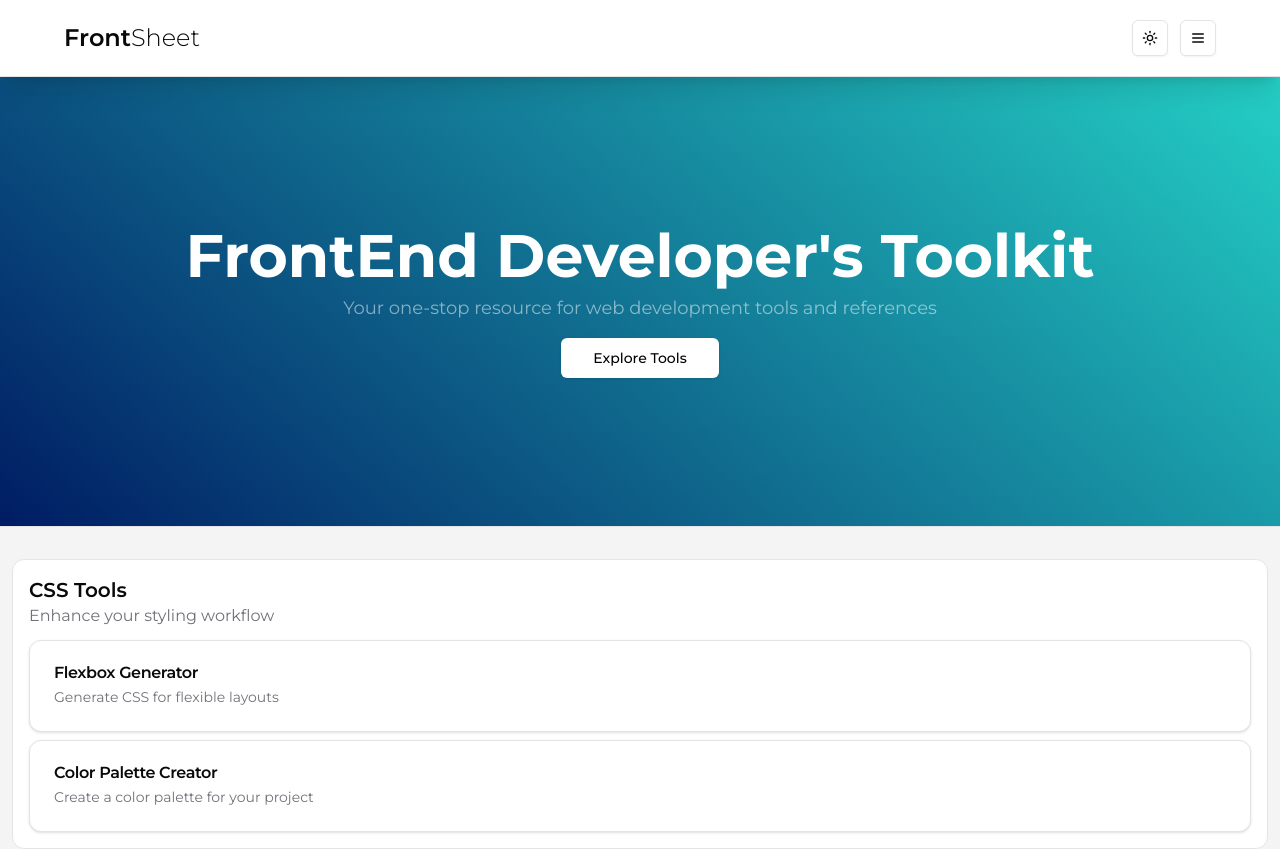
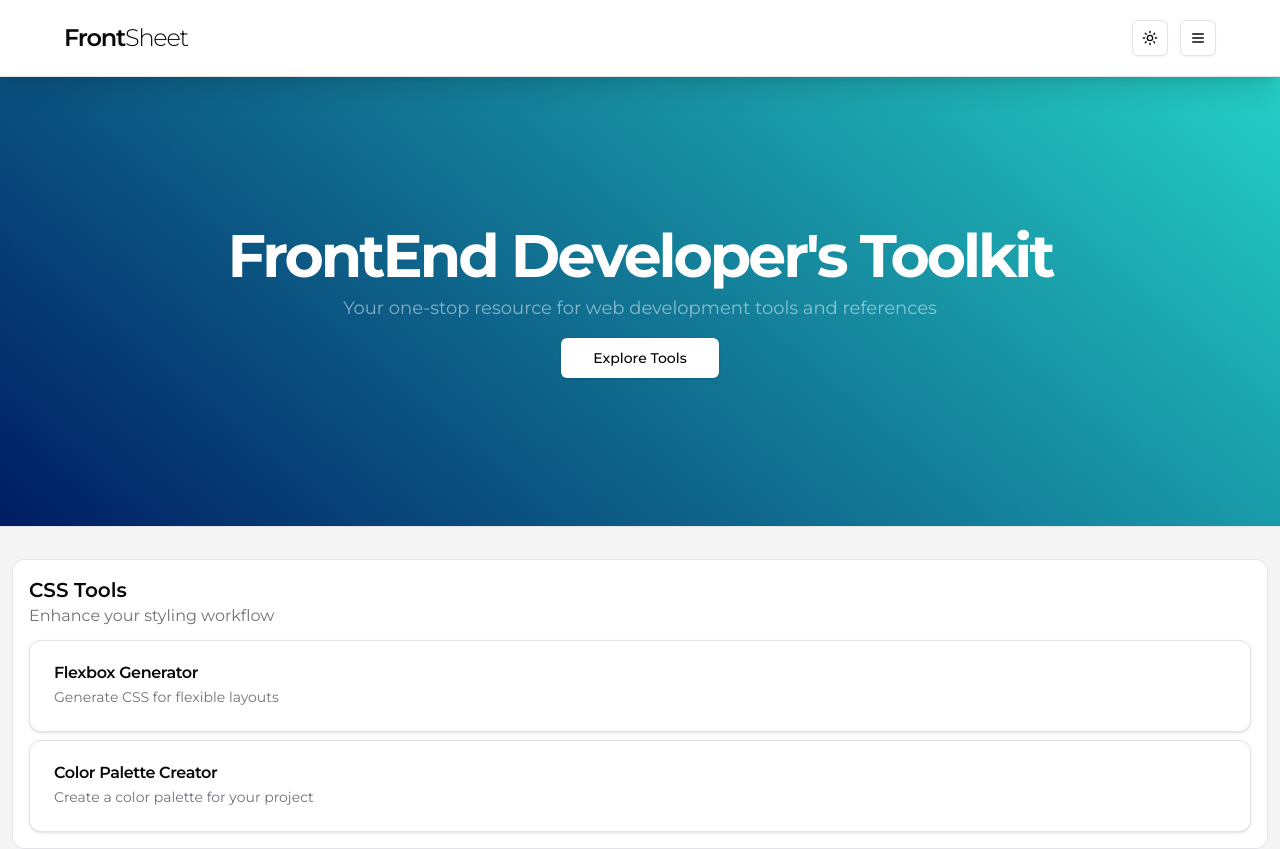
Before and after one commit to dev-andreola/front-sheet, a Next.js app: page / in a window 1280 px wide. Shown: the top 849 px of the page. Built offline with nearby package versions, Linux system fonts and the light colour scheme.

Commit message:
style: hero font size n tracking tighter

```diff
--- a/src/components/Header/Header.tsx
+++ b/src/components/Header/Header.tsx
@@ -14,7 +14,7 @@ export default function Header() {
   return (
     <div className="w-full h-[77px] py-5 px-6 border-b fixed top-0 inset-x-0 shadow-xl bg-background z-50">
       <div className="flex items-center justify-between max-w-6xl mx-auto ">
-        <h1 className="text-2xl font-semibold">
+        <h1 className="text-2xl font-semibold tracking-tighter">
           Front<span className="font-light">Sheet</span>
         </h1>
         <div className="flex items-center gap-3">
--- a/src/components/Hero/Hero.tsx
+++ b/src/components/Hero/Hero.tsx
@@ -3,7 +3,7 @@ import { Button } from "../ui/button";
 export default function Hero() {
   return (
     <div className="border-b bg-hero-gradient h-[450px] px-3 w-full flex flex-col items-center justify-center gap-2 text-center">
-      <h3 className="text-3xl md:text-4xl lg:text-6xl font-bold text-white ">
+      <h3 className="text-6xl  font-bold text-white tracking-tighter">
         FrontEnd Developer&apos;s Toolkit
       </h3>
       <p className="text-sm mb-2 text-white opacity-50 lg:text-lg">
```
